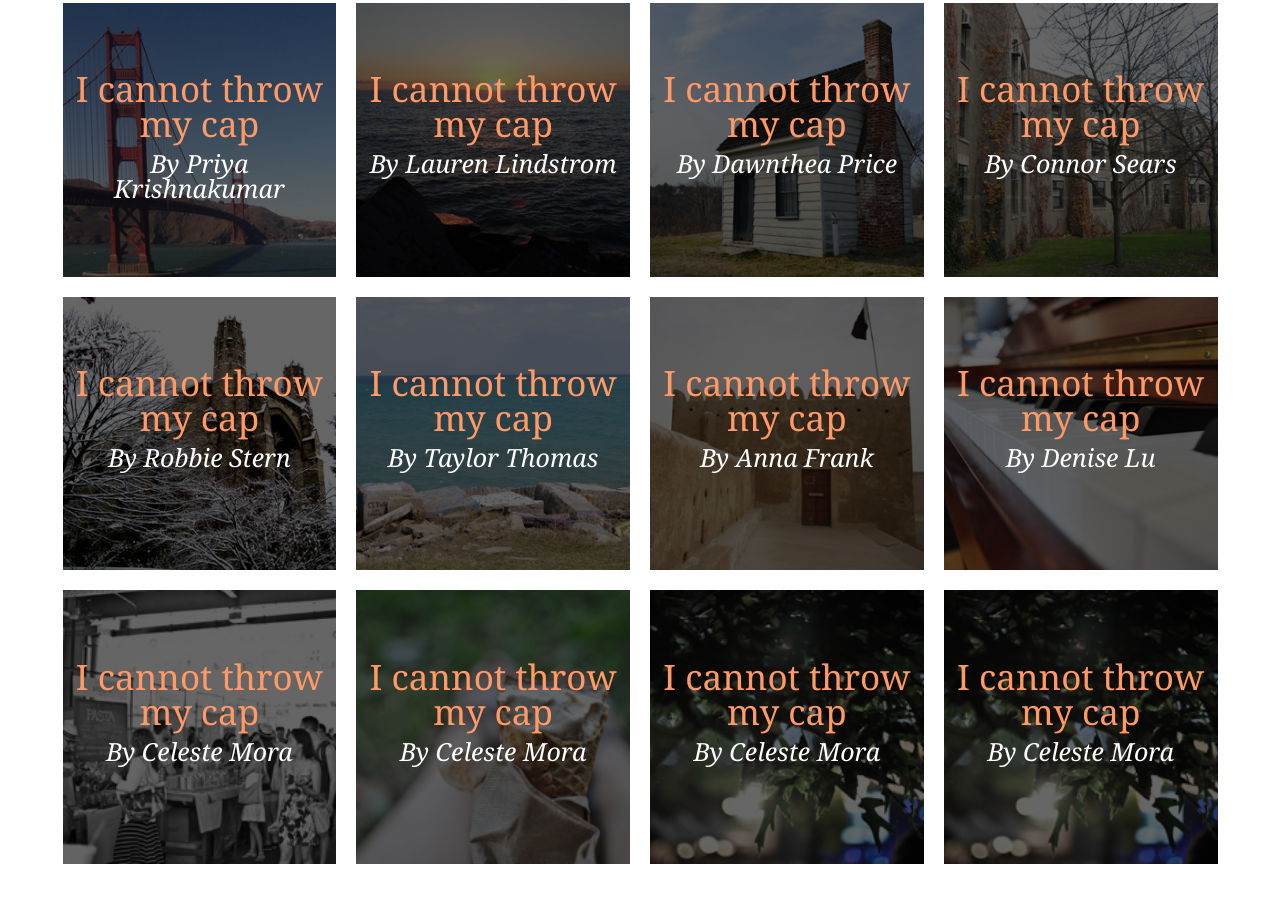
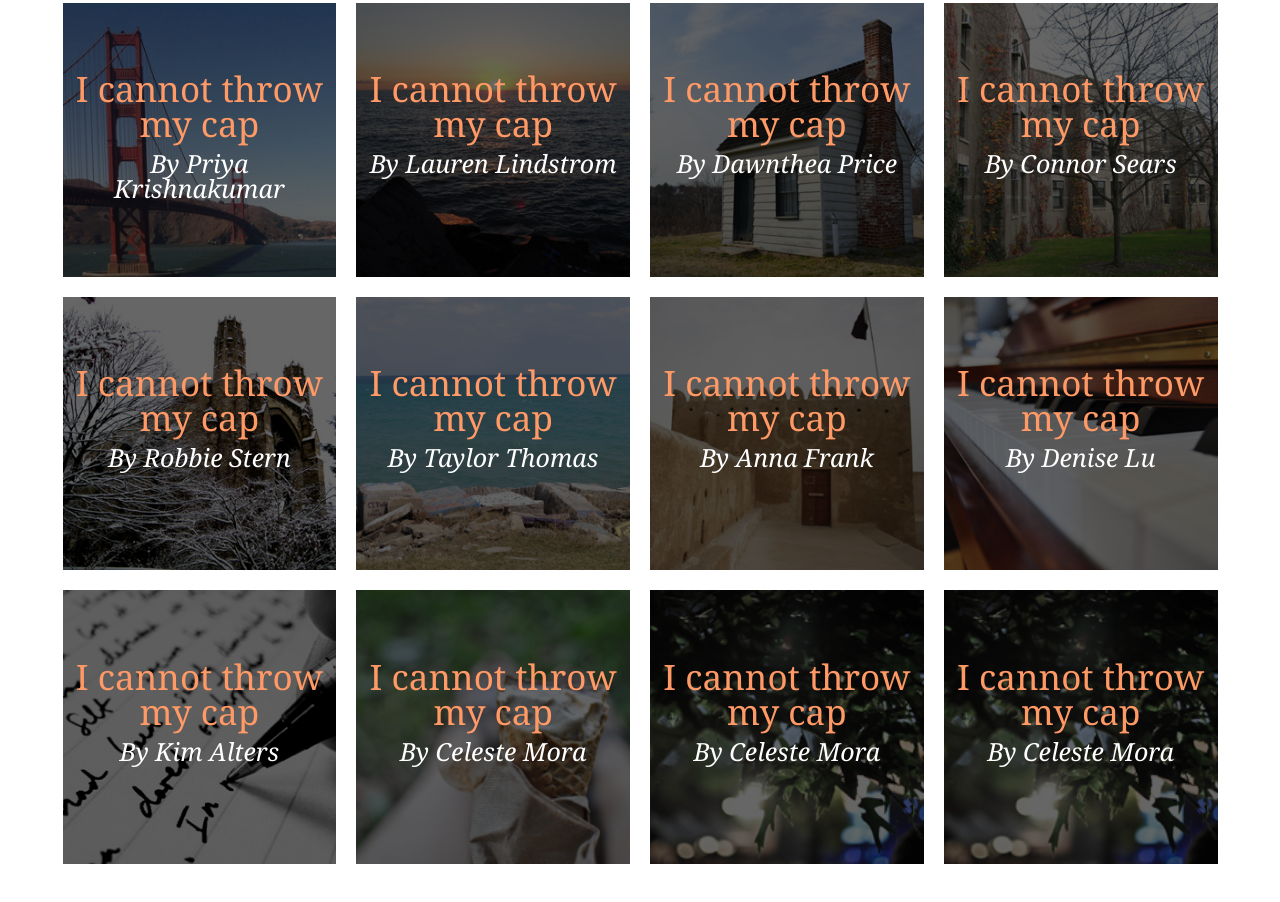
Before and after one commit to TylerFisher/commencement2014, a plain HTML site: page index.html in a window 1280 px wide. Shown: the part 749-1651 px from the top of the page. Drawn offline with nearby package versions, Linux system fonts and the light colour scheme.

Commit message:
adding alters imgs for test

```diff
--- a/index.html
+++ b/index.html
@@ -137,11 +137,11 @@
         </div>
         <div class="row list-row">
             <div class="col-xs-12 col-sm-3 col-md-3 col-lg-3 list-block">
-                <img src="img/list1.jpg">
+                <img src="img/grid_alters.jpg">
                 <div class="mask"></div>
                 <div class="mask-text">
                     <p><a href="ferro.html">I cannot throw<br/>my cap</a></p>
-                    <p class="name">By Celeste Mora</p>
+                    <p class="name">By Kim Alters</p>
                 </div>
             </div>
             <div class="col-xs-12 col-sm-3 col-md-3 col-lg-3 list-block">
```
Also changed, not shown: img/grid_alters.jpg (added), img/img_alters.jpg (added).
